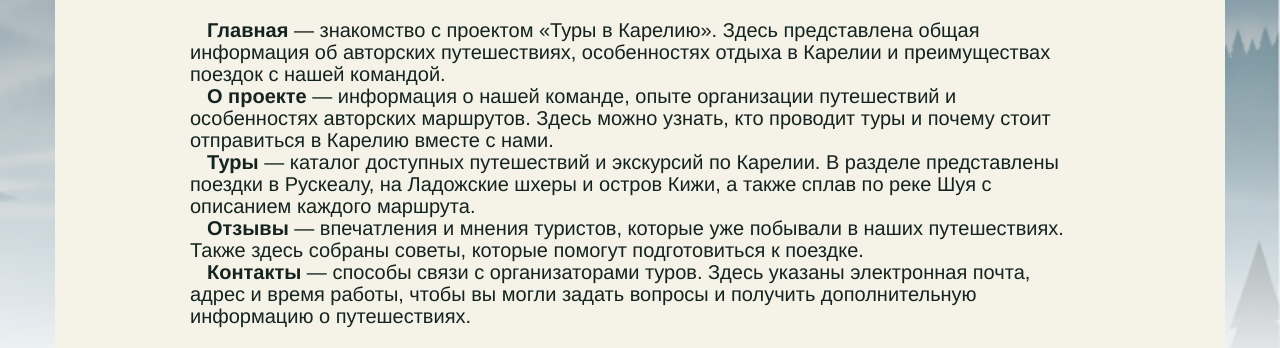
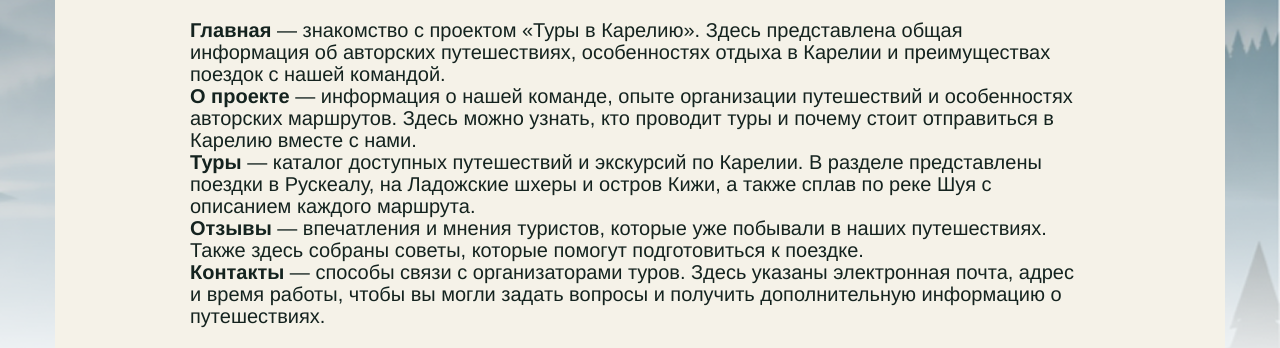
Before and after one commit to polinaov01-dot/karelia-tours, a plain HTML site: page map.html in a window 1280 px wide. Shown: the part 405-753 px from the top of the page. Drawn offline with Linux system fonts and the light colour scheme.

Commit message:
Style sitemap page

```diff
--- a/css/style.css
+++ b/css/style.css
@@ -557,3 +557,28 @@ h1, .page_intro h2, .left_card h3, .right_card h3 {
     font-size: 12px;
     line-height: 18px;
 }
+
+
+/* Карта сайта */
+.map_content {
+    min-height: 408px;
+    padding-top: 23px;
+    padding-bottom: 25px;
+}
+
+.map_content .map_text {
+    width: 892px;
+    margin-top: 22px;
+    font-size: 20px;
+    line-height: 22px;
+    text-align: left;
+}
+
+.map_content .map_text p {
+    margin: 0;
+    text-indent: 0;
+}
+
+.map_content .map_text strong {
+    font-weight: 700;
+}
```
